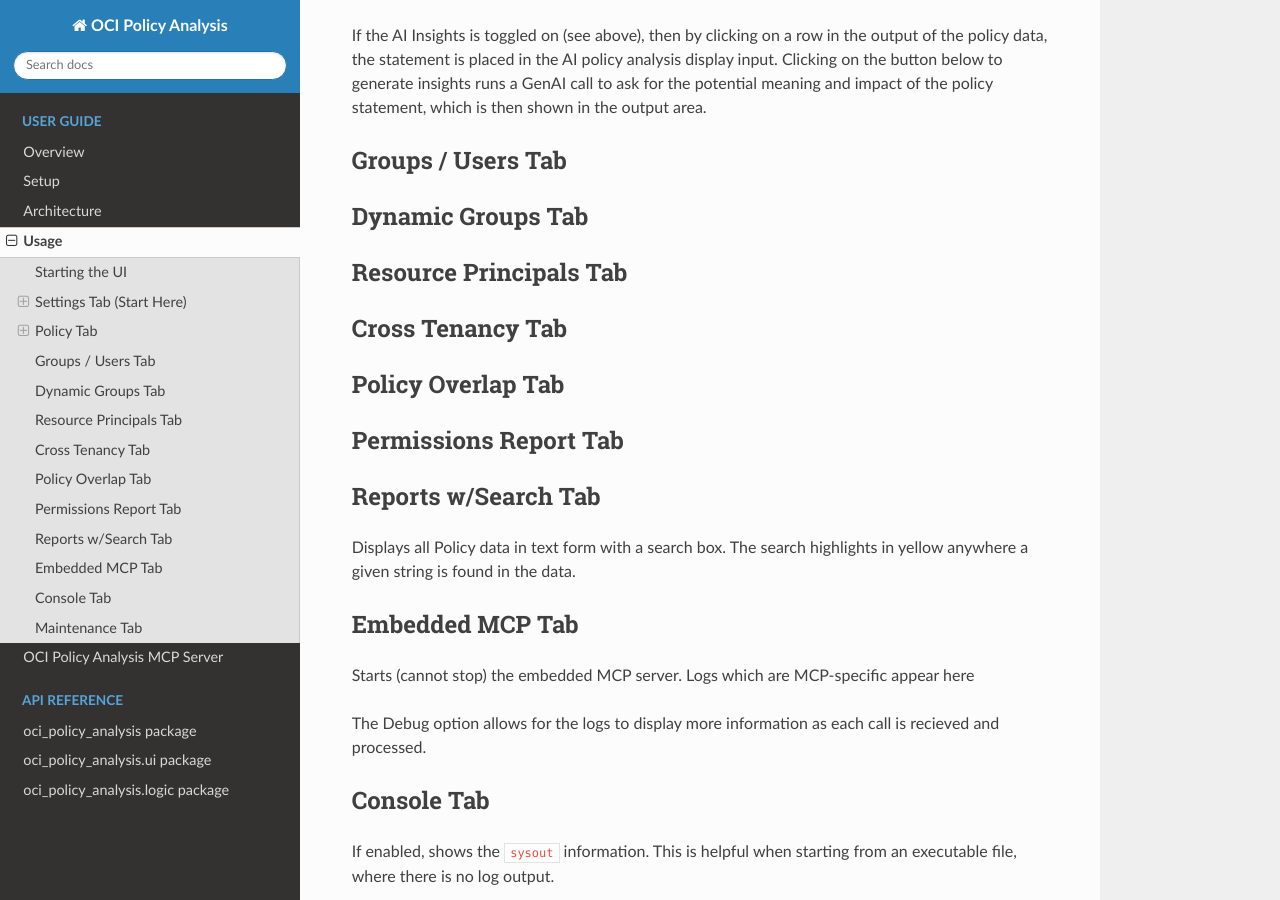
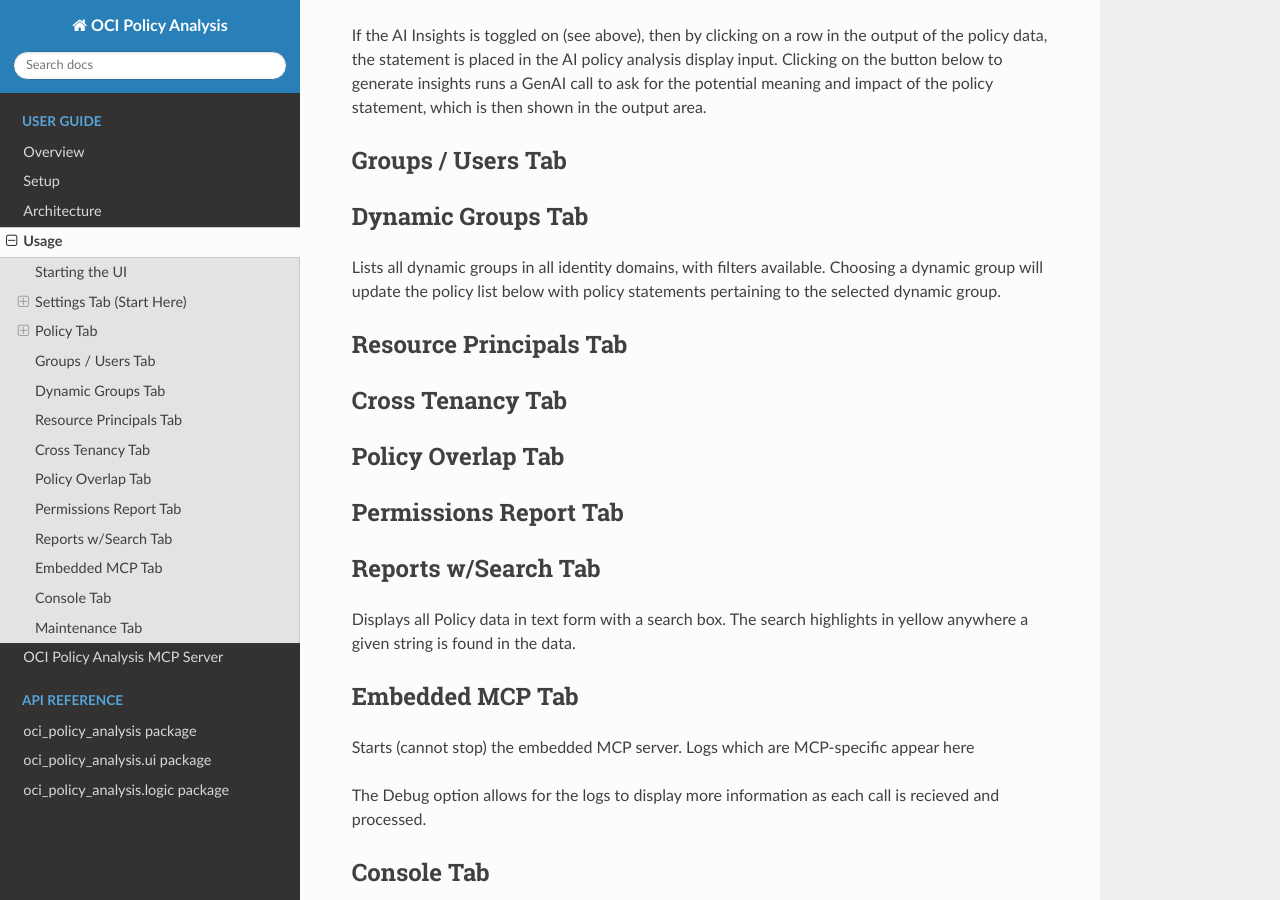
Before and after one commit to agregory999/oci-policy-analysis, a Sphinx documentation site: the page built from docs/source/usage.md, in a window 1280 px wide and 900 px high, scrolled down 3397 px. Built offline with Sphinx 7.4.7 and the Read the Docs theme 3.1.0, drawn with Linux system fonts in a browser that asks for light colours.

Commit message:
docs: continue adding detail to tabs

```diff
--- a/docs/source/usage.md
+++ b/docs/source/usage.md
@@ -104,6 +104,8 @@
 
 ## Dynamic Groups Tab
 
+Lists all dynamic groups in all identity domains, with filters available.  Choosing a dynamic group will update the policy list below with policy statements pertaining to the selected dynamic group.
+
 ## Resource Principals Tab
 
 ## Cross Tenancy Tab
```
Also changed, not shown: .releaserc.json, 1 other file.
